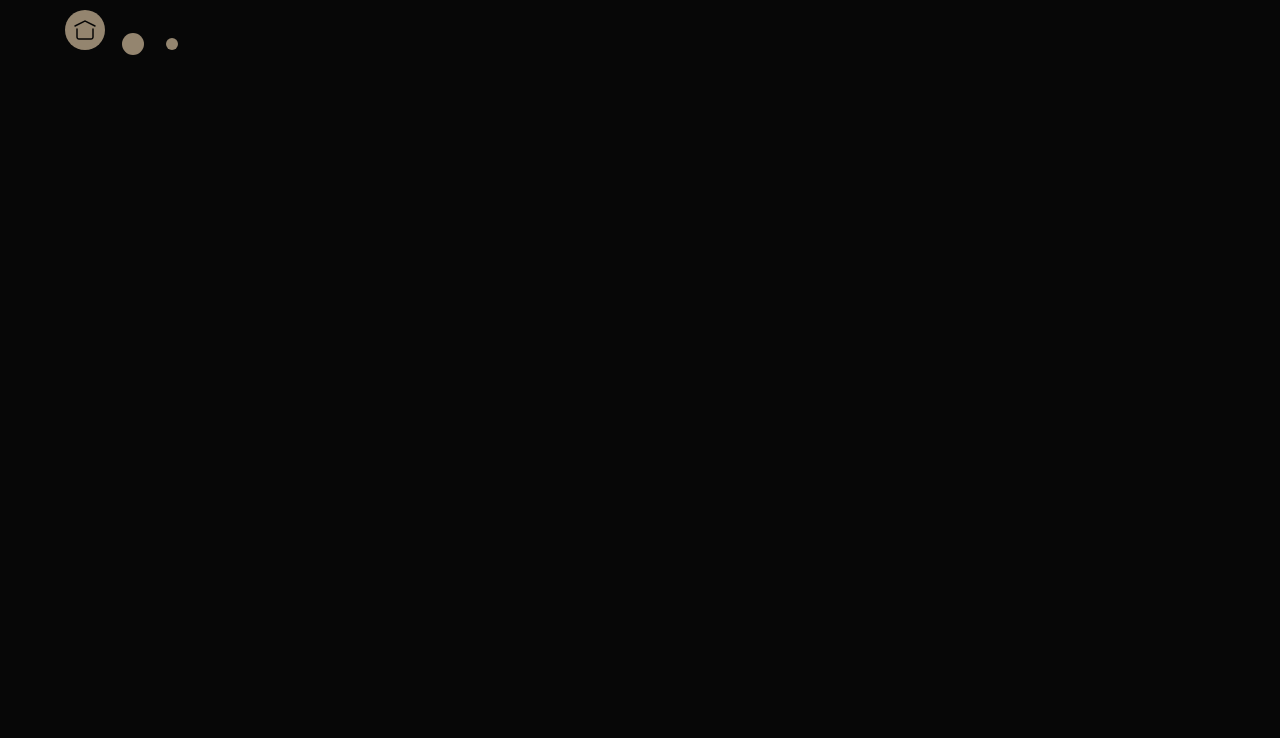
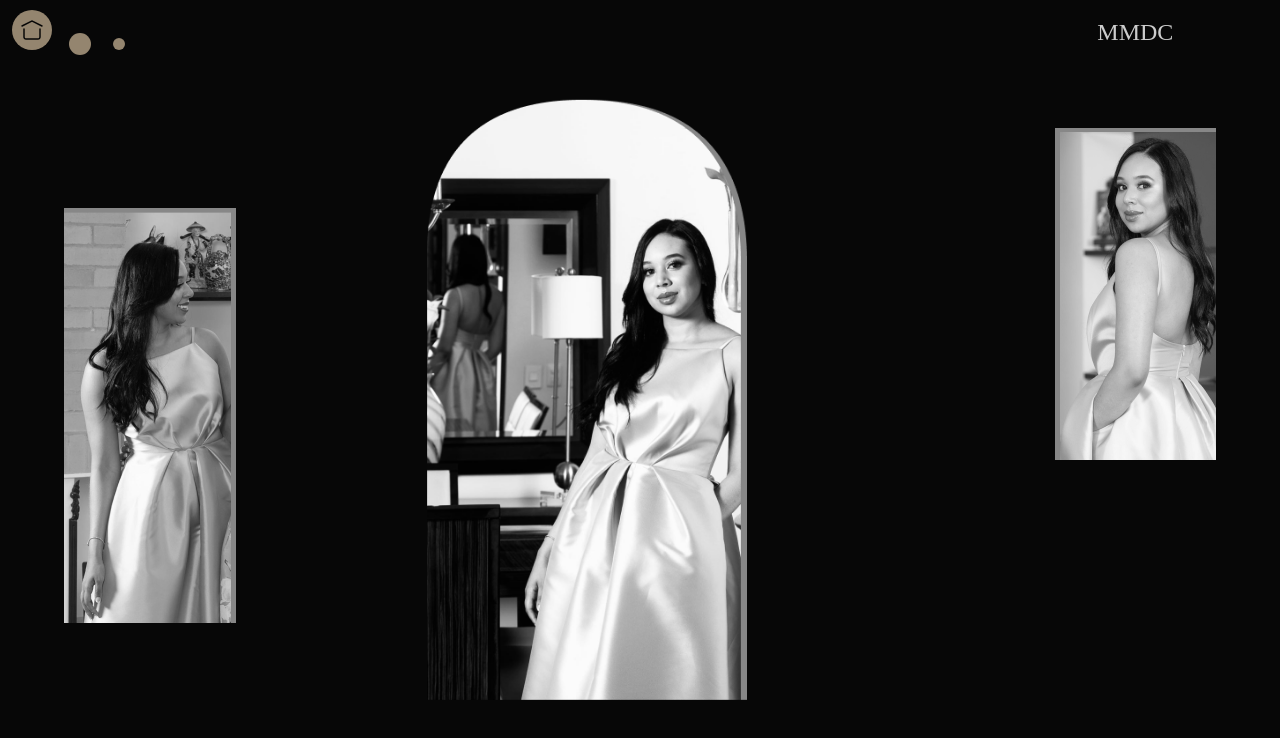
Before and after one commit to NicoAmont/mmdc-grado, a Next.js app: page / in a window 1280 px wide. Shown: the top 738 px of the page. Built offline with nearby package versions, Linux system fonts and the light colour scheme; a web font is replaced by a local one.

Commit message:
template banner

```diff
--- /dev/null
+++ b/components/Layout.js
@@ -0,0 +1,11 @@
+
+
+export default function Layout ( { children }) {
+    return (
+        <div className="overflow-hidden bg-bgr font-heads" >
+
+            {children }
+
+        </div>
+    )
+}
--- a/pages/_app.js
+++ b/pages/_app.js
@@ -1,5 +1,19 @@
+import Layout from '@/components/Layout'
 import '@/styles/globals.css'
+import Head from 'next/head'
 
 export default function App({ Component, pageProps }) {
-  return <Component {...pageProps} />
+  return (
+    <Layout >
+        <Head>
+          <title>MMDC</title>
+          <meta name="description" content="Generated by create next app" />
+          <meta name="viewport" content="width=device-width, initial-scale=1" />
+          <link rel="icon" href="/MMDC.svg" />
+        </Head>
+        <Component {...pageProps} />
+    </Layout>
+
+    )
+
 }
--- a/pages/index.js
+++ b/pages/index.js
@@ -1,4 +1,3 @@
-import Head from 'next/head'
 import Image from 'next/image'
 import { Inter } from 'next/font/google'
 import styles from '@/styles/Home.module.css'
@@ -9,17 +8,11 @@ const inter = Inter({ subsets: ['latin'] })
 export default function Home() {
   return (
     <>
-      <Head>
-        <title>MMDC</title>
-        <meta name="description" content="Generated by create next app" />
-        <meta name="viewport" content="width=device-width, initial-scale=1" />
-        <link rel="icon" href="/MMDC.svg" />
-      </Head>
+
       <main className="w-screen h-auto bg-bgr flex justify-center">
-        <div className='max-w-7xl w-screen flex justify-center'>
+        <div className='max-w-7xl w-screen flex  flex-col justify-center'>
           <div className='w-11/12 h-screen'>
             <div className="bg-bgr flex  2xl:flex-row items-center  text-base w-full h-16 2xl:h-28  2xl:px-5  justify-between max-w-7xl">
-
                 {/* Left */}
                 <Link  href="/" passHref>
                   <div className="grid place-content-start relative ml-3">
@@ -31,10 +24,28 @@ export default function Home() {
                       </svg>
                   </div>
                 </Link>
+                {/* Rigth */}
+                <Link  href="/" passHref>
+                  <div className="grid place-content-start relative ml-96">
+                    <h1 className='font-heads text-bgr2 text-2xl'>MMDC</h1>
+                  </div>
+                </Link>
+            </div>
 
-            </div>
+                  <div>
+                  <img className='absolute w-80 top-1/2 left-1/3 transform -translate-y-1/2 bottom-0 '  src="/fotobanner1.png"/>
+
+                  </div>
+
+
+
+            <img className='top-52 left-16 absolute'  src="/izqbanner.png" layout='fill' objectFit='cover' objectPosition='center' alt="" />
+            <img className='top-32 right-16 absolute'  src="/derbanner.png" layout='fill' objectFit='cover' objectPosition='center' alt="" />
+
+
           </div>
         </div>
+
       </main>
     </>
   )
--- a/styles/globals.css
+++ b/styles/globals.css
@@ -14,7 +14,27 @@
     padding: 0;
     box-sizing: inherit;
 }
-
+*::-webkit-scrollbar {
+  width: 0px;     /* Tamaño del scroll en vertical */
+  height: 0px;    /* Tamaño del scroll en horizontal */
+}
+input[type=number]::-webkit-inner-spin-button,
+input[type=number]::-webkit-outer-spin-button {
+    -webkit-appearance: none;
+    margin: 0;
+    }
 :root {
   --background-color: black;
 }
+img {
+  filter: grayscale(100%); /* desaturación al inicio */
+  transition: filter 1s ease-in-out; /* transición suave al cambiar el filtro */
+}
+
+img:hover {
+  filter: grayscale(0%); /* saturación normal al pasar el mouse encima */
+}
+
+.scale-banner{
+  scale: 90%;
+}
```
Also changed, not shown: public/derbanner.png (added), public/izqbanner.png (added).
